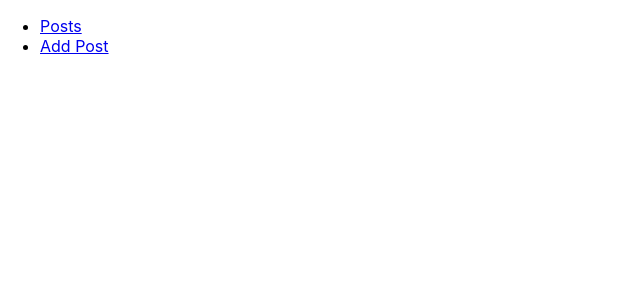
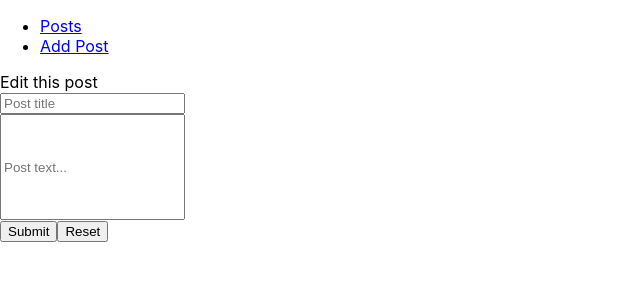
Before and after one commit to Milica07/blog-app, a React (Create React App) app: page /edit/1 in a window 1280 px wide. Shown: the top 300 px of the page, without its empty margins (0-640 px from the left). Built offline with nearby package versions, Linux system fonts and the light colour scheme; no server answers.

Commit message:
Sedmi zadatak

```diff
--- a/src/App.js
+++ b/src/App.js
@@ -37,6 +37,9 @@
           <Route path='/add'>
             <AddPost />
           </Route>
+          <Route path='/edit/:id'>
+            <AddPost />
+          </Route>
       </Switch>
 
     </div>
--- a/src/pages/AddPost.js
+++ b/src/pages/AddPost.js
@@ -1,15 +1,34 @@
-import React, { useState } from "react";
-import { useHistory } from "react-router-dom/";
+import React, { useState, useEffect } from "react";
+import { useParams, useHistory } from "react-router-dom/";
 import ServicePosts from "../services/ServicePosts";
 
 function AddPost() {
+  const { id } = useParams();
   const [newPost, setNewPost] = useState({ title: "", text: "" });
   let history = useHistory();
+
+  async function fetchPost() {
+    const { id: _, ...data } = await ServicePosts.get(id);
+    setNewPost({ ...data });
+  }
+  useEffect(() => {
+    if (id) {
+      fetchPost();
+    }
+  },
+  [id]);
 
   const handleSubmit = async (e) => {
     e.preventDefault();
 
     await ServicePosts.add(newPost);
+
+      if (id) {
+        await ServicePosts.edit(id, newPost);
+      } else {
+        await ServicePosts.add(newPost);
+      }
+
     history.push("/posts");
   };
 
@@ -19,7 +38,7 @@
 
   return (
     <div>
-      <h3>Write a new post</h3>
+      {id ? "Edit this post" : "Write a new post"}
       <form onSubmit={handleSubmit}>
         <input required minLength='2' type='text' name='title' placeholder='Post title' value={newPost.title}
           onChange={(e) => setNewPost({ ...newPost, title: e.target.value })}/>
--- a/src/pages/AppPosts.js
+++ b/src/pages/AppPosts.js
@@ -1,10 +1,11 @@
 import React, { useState, useEffect } from "react";
 import ServicePosts from "../services/ServicePosts";
 import SinglePost from "../components/SinglePost";
-import { Link } from "react-router-dom";
+import { Link, useHistory } from "react-router-dom";
 
 function AppPosts() {
     const [posts, setPosts] = useState([]);
+    const history = useHistory();
 
     async function fetchPosts() {
     const data = await ServicePosts.getAll();
@@ -23,6 +24,7 @@
           <li key={post.id}>
             <h3  style={{ color: "pink" }}>{post.title}</h3>
             <Link to={`post/${post.id}`}>View Post</Link>
+            <button type='button' onClick={() => history.push(`/edit/${post.id}`)}>Edit</button>
           </li>
         ))}
       </ul>
--- a/src/services/ServicePosts.js
+++ b/src/services/ServicePosts.js
@@ -41,6 +41,15 @@
     return [];
   }
 
+  async edit(id, post) {
+    try {
+      const { data } = await this.client.put(`posts/${id}`, post);
+      return data;
+    } catch (error) {
+      console.log(error);
+    }
+  }
+
 }
 
 export default new ServicePosts();
```
